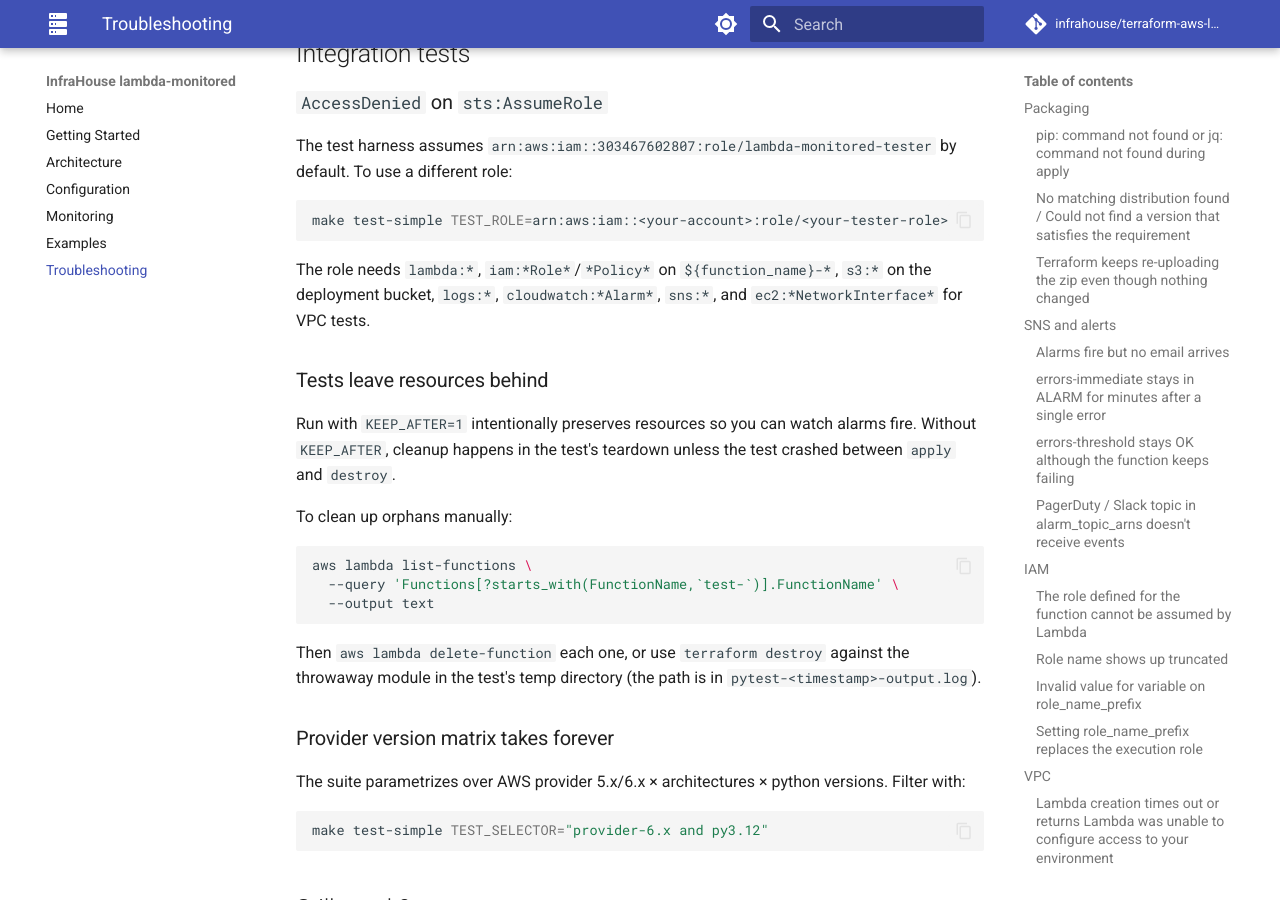
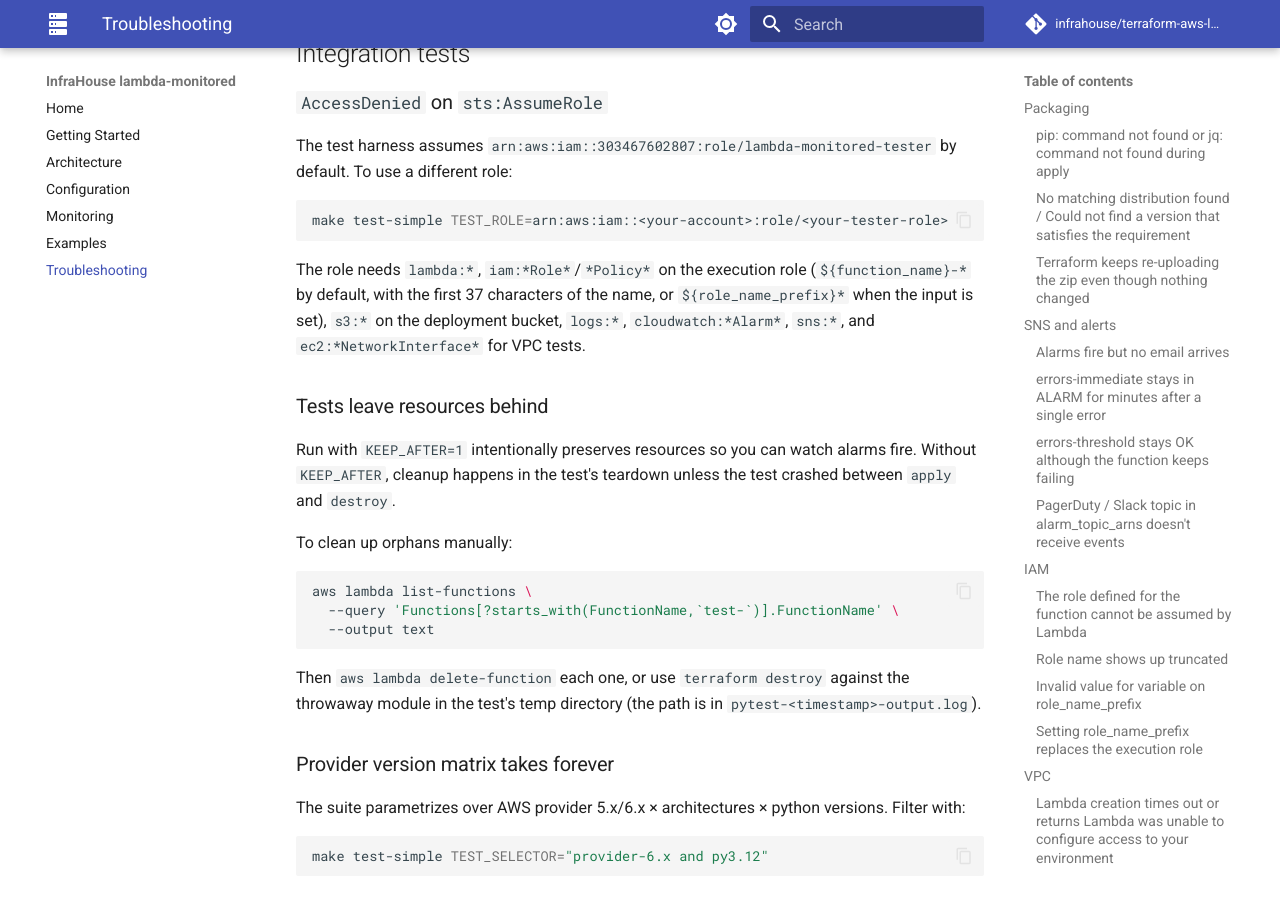
Before and after one commit to infrahouse/terraform-aws-lambda-monitored, an MkDocs documentation site: the page built from docs/troubleshooting.md, in a window 1280 px wide and 900 px high, scrolled down 3912 px. Built offline with MkDocs 1.6.1 and Material for MkDocs 9.7.7, drawn with Linux system fonts in a browser that asks for light colours; comment, search, counter and statistics services are not loaded.

Commit message:
docs: scope deployer IAM permissions to the actual role name (#37)
getting-started.md and troubleshooting.md told readers to grant
iam:*Role*/*Policy* on ${function_name}-* roles. With role_name_prefix
set the role is ${role_name_prefix} plus 26 characters, so a
least-privilege deployer or tester policy written from those pages got
AccessDenied on iam:CreateRole. Both now name the default form (first
37 characters of the function name, then "-") and the
${role_name_prefix}* form.

Review finding 1 on PR #38.

Co-Authored-By: Claude Opus 5.5 <noreply@anthropic.com>

````diff
--- a/docs/troubleshooting.md
+++ b/docs/troubleshooting.md
@@ -149,8 +149,9 @@ role:
 make test-simple TEST_ROLE=arn:aws:iam::<your-account>:role/<your-tester-role>
 ```
 
-The role needs `lambda:*`, `iam:*Role*`/`*Policy*` on `${function_name}-*`, `s3:*` on the deployment bucket,
-`logs:*`, `cloudwatch:*Alarm*`, `sns:*`, and `ec2:*NetworkInterface*` for VPC tests.
+The role needs `lambda:*`, `iam:*Role*`/`*Policy*` on the execution role (`${function_name}-*` by default, with
+the first 37 characters of the name, or `${role_name_prefix}*` when the input is set), `s3:*` on the deployment
+bucket, `logs:*`, `cloudwatch:*Alarm*`, `sns:*`, and `ec2:*NetworkInterface*` for VPC tests.
 
 ### Tests leave resources behind
 
````
Also changed, not shown: docs/getting-started.md (+2 -1 lines).
